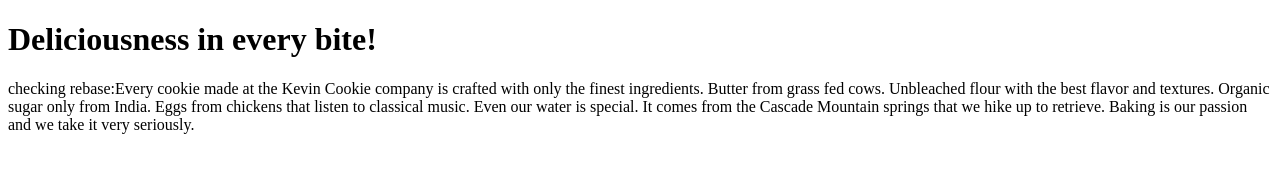
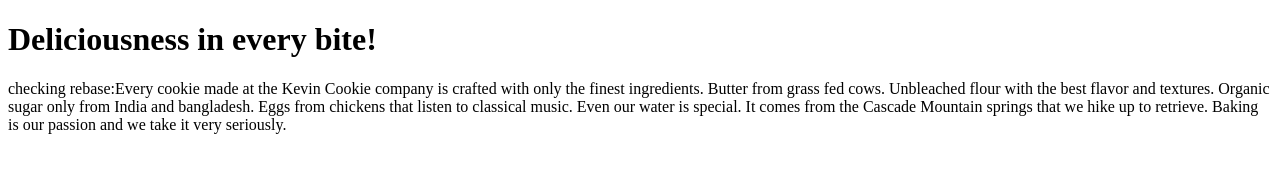
Before and after one commit to jaiyesh024/Adikrish_v1, a plain HTML site: page index.htm in a window 1280 px wide. Drawn offline with Linux system fonts and the light colour scheme.

Commit message:
Update index.htm

```diff
--- a/index.htm
+++ b/index.htm
@@ -3,7 +3,7 @@
 <body>
 
 <h1>Deliciousness in every bite!</h1>
-<p>checking rebase:Every cookie made at the Kevin Cookie company is crafted with only the finest ingredients. Butter from grass fed cows. Unbleached flour with the best flavor and textures. Organic sugar only from India. Eggs from chickens that listen to classical music. Even our water is special. It comes from the Cascade Mountain springs that we hike up to retrieve. Baking is our passion and we take it very seriously.</p>
+<p>checking rebase:Every cookie made at the Kevin Cookie company is crafted with only the finest ingredients. Butter from grass fed cows. Unbleached flour with the best flavor and textures. Organic sugar only from India and bangladesh. Eggs from chickens that listen to classical music. Even our water is special. It comes from the Cascade Mountain springs that we hike up to retrieve. Baking is our passion and we take it very seriously.</p>
 
 </body>
 </html>
```
